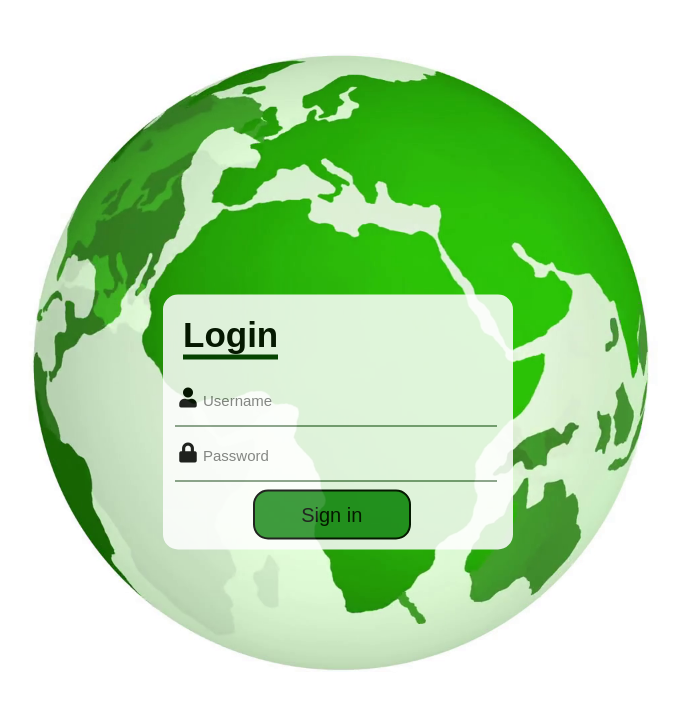
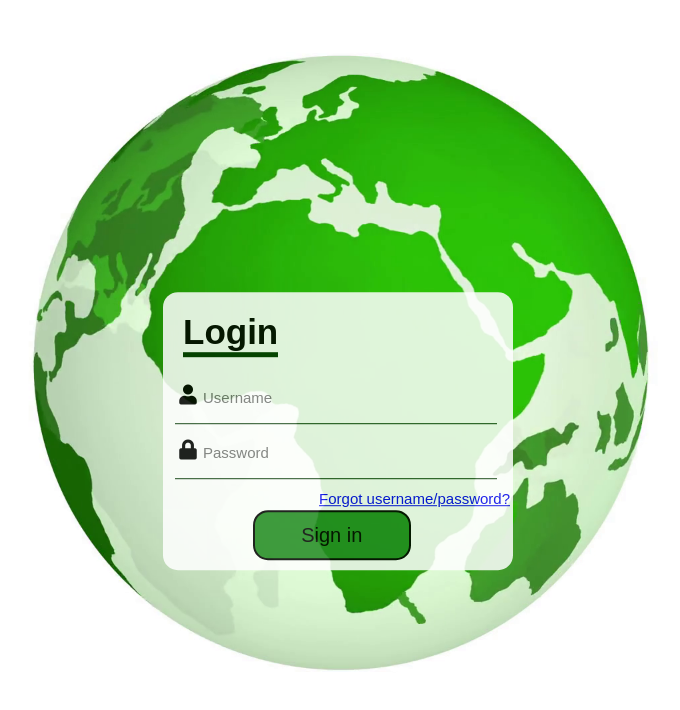
Before and after one commit to OneOneFour/ICHack19, a Python web app: template backend/templates/login.html in a window 1280 px wide. Shown: the top 710 px of the page, without its empty margins (302-982 px from the left). Run offline with Jinja, Linux system fonts and the light colour scheme; the template is opened without the code that fills it, so the values that code supplies are empty; some libraries are stand-ins or nearby versions.

Commit message:
forgot password link

```diff
--- a/backend/static/style.css
+++ b/backend/static/style.css
@@ -70,3 +70,9 @@
     width: 45%;
     height: 50px;
 }
+.text-right {
+    float: right;
+    font-size: 15px;
+    padding: 3px;
+    margin-top: 0px;
+}
--- a/backend/templates/login.html
+++ b/backend/templates/login.html
@@ -21,7 +21,17 @@
         <input type = "password" name = "password" placeholder = "Password" required = "required"/>
     </div>
 
+    <div class="text-right p-t-13 p-b-23">
+
+        <a href="#" class="txt2">
+            Forgot username/password?
+        </a>
+    </div>
+
+
     <input type="submit" class="btn" value="Sign in">
+
+
 
 </div>
 </body>
```
